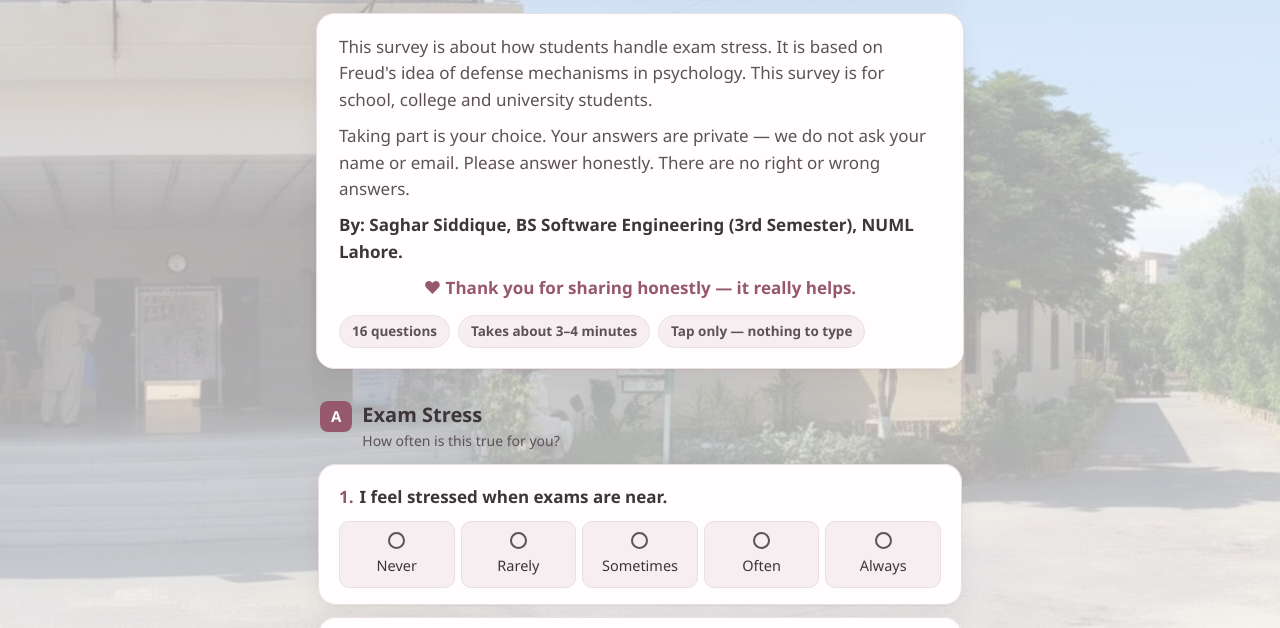
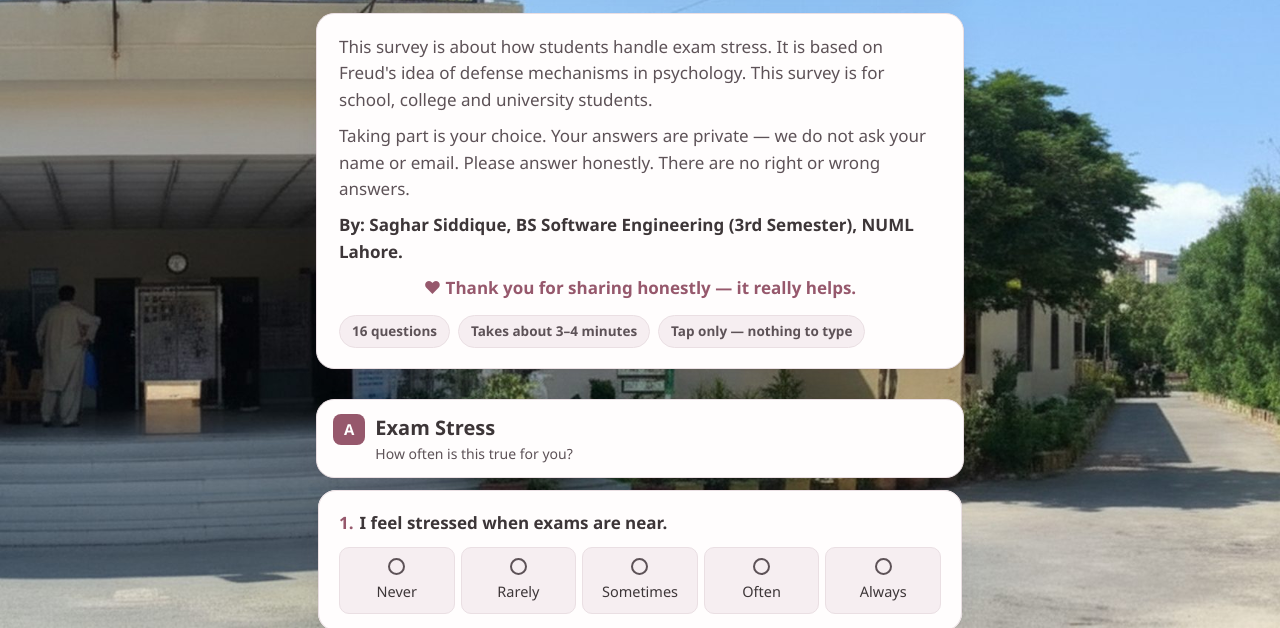
Before and after one commit to Saghar-Siddique/psychology-survey, a plain HTML site: page index.html in a window 1280 px wide. Shown: the part 172-800 px from the top of the page. Drawn offline with Linux system fonts and the light colour scheme.

Commit message:
Clear campus photo background, no wash; section headings on solid strips for readability

```diff
--- a/index.html
+++ b/index.html
@@ -38,21 +38,11 @@
       --shadow:0 1px 3px rgba(0,0,0,.4), 0 8px 24px rgba(0,0,0,.3);
     }
   }
-  @media (prefers-color-scheme: dark){
-    body{
-      background:
-        linear-gradient(rgba(29,24,29,.72), rgba(29,24,29,.78)),
-        url("background.jpg") center center / cover no-repeat fixed;
-      background-color:#1d181d;
-    }
-  }
   *{ box-sizing:border-box; }
   html{ -webkit-text-size-adjust:100%; }
   body{
     margin:0;
-    background:
-      linear-gradient(rgba(253,250,251,.62), rgba(253,250,251,.70)),
-      url("background.jpg") center center / cover no-repeat fixed;
+    background:url("background.jpg") center center / cover no-repeat fixed;
     background-color:#e8dde2;
     background-attachment:fixed;
     color:var(--ink);
@@ -112,7 +102,12 @@
   /* Sections */
   section.block{ margin-top:30px; }
   .section-head{
-    display:flex; align-items:baseline; gap:10px; margin:0 4px 12px;
+    display:flex; align-items:baseline; gap:10px; margin:0 0 12px;
+    background:var(--surface);
+    border:1px solid var(--line);
+    border-radius:var(--radius);
+    padding:12px 16px;
+    box-shadow:var(--shadow);
   }
   .section-head .letter{
     background:var(--accent); color:var(--accent-ink);
@@ -247,7 +242,7 @@
     background:transparent; color:var(--danger);
     font-size:16px; font-weight:700; cursor:pointer;
   }
-  .fineprint{ text-align:center; color:var(--ink-soft); font-size:14px; margin-top:14px; }
+  .fineprint{ display:table; margin:14px auto 0; background:var(--surface); border:1px solid var(--line); border-radius:999px; padding:8px 18px; text-align:center; color:var(--ink-soft); font-size:14px; }
 
   /* Thank you */
   .thanks{
```
